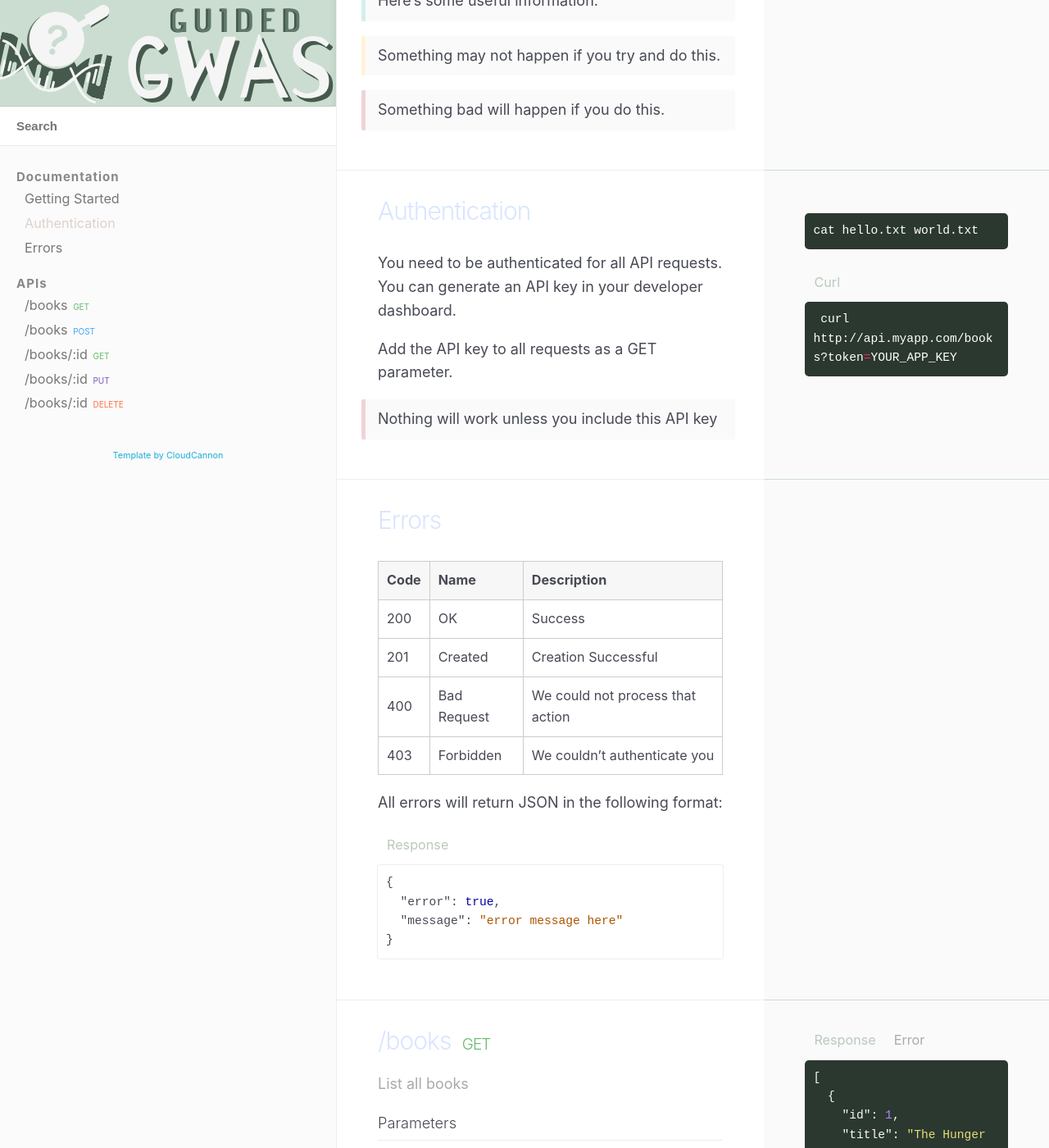
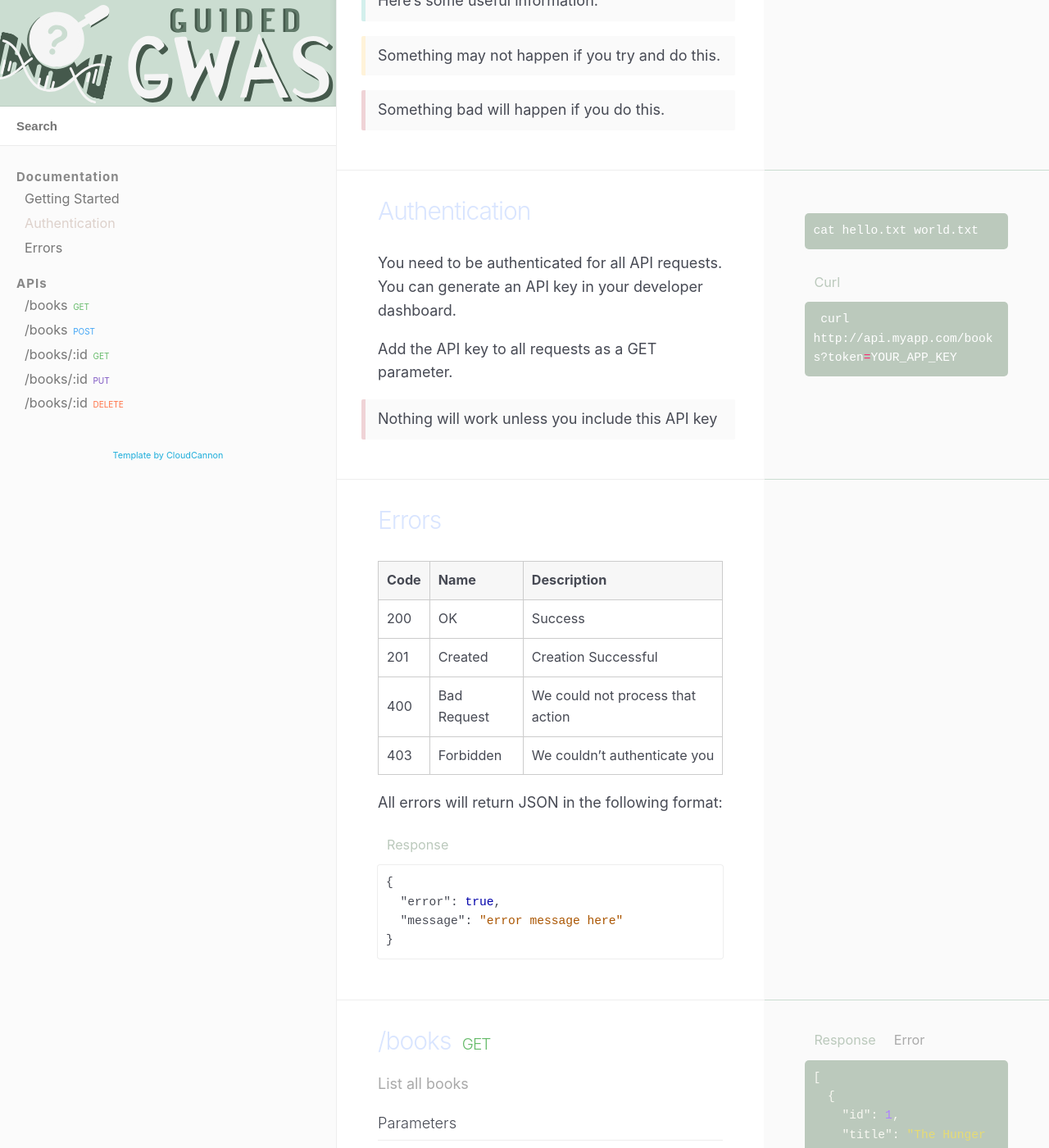
Before and after one commit to bucknor2/gg, a Jekyll site: the page built from index.html, in a window 1280 px wide and 1400 px high, scrolled down 387 px. Shown: the whole window at 82% size. Built offline with Jekyll 4.4.1, drawn with Linux system fonts in a browser that asks for light colours; nearby versions of some CDN libraries.

Commit message:
Update _main.scss

```diff
--- a/_sass/_main.scss
+++ b/_sass/_main.scss
@@ -351,7 +351,7 @@ hr {
 	}
 
 	pre {
-		background: #2b3830;
+		background: #bbc9bc;
 		padding: 10px;
 		border-radius: 5px;
 	}
```
